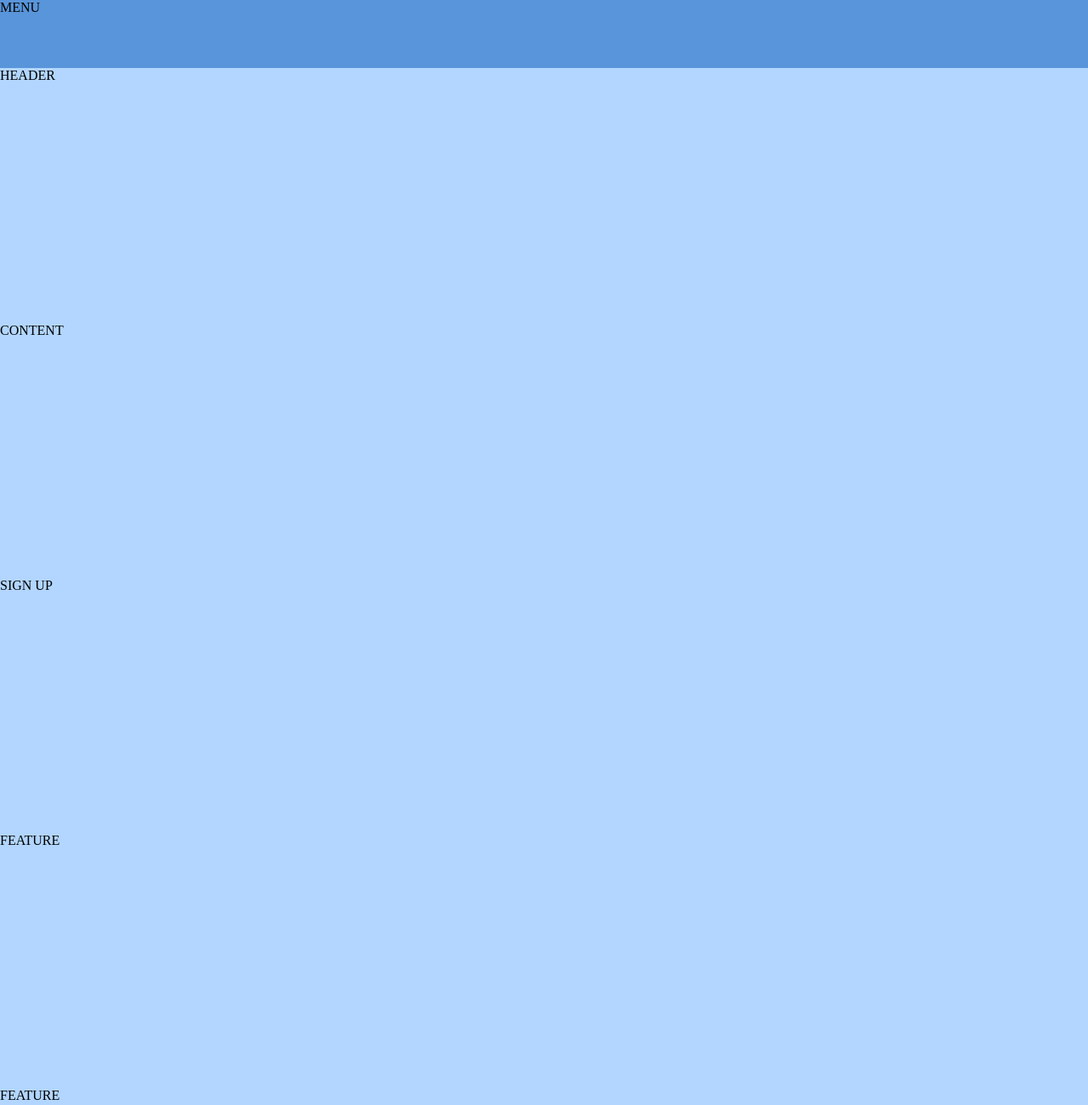
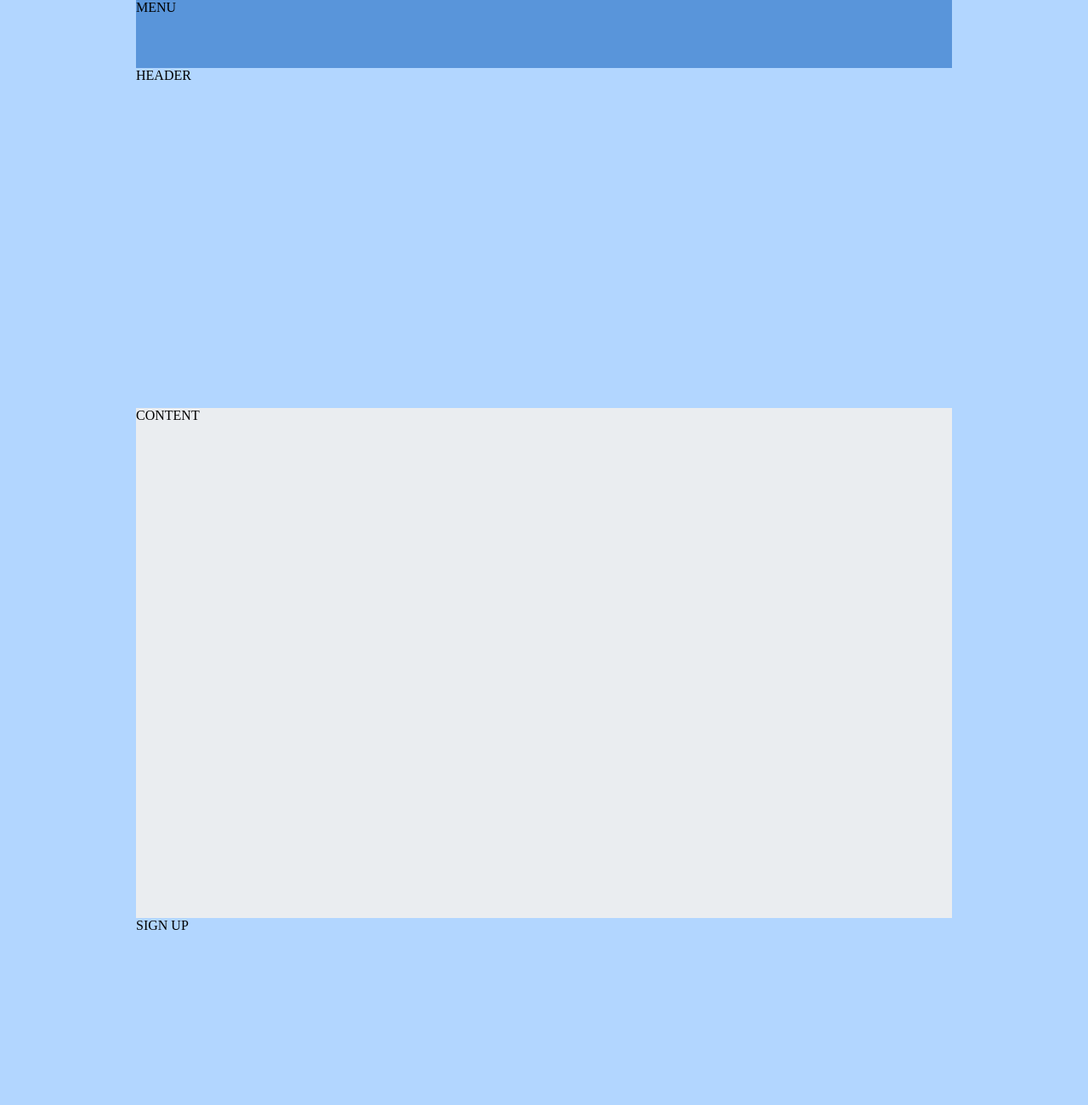
Before and after one commit to Ozlo2018/Capstone-01, a plain HTML site: page index.html in a window 1280 px wide. Shown: the top 1300 px of the page at 85% size. Drawn offline with Linux system fonts and the light colour scheme.

Commit message:
Updated dtd 080518

```diff
--- a/assets/css/style.css
+++ b/assets/css/style.css
@@ -18,6 +18,33 @@
 	height: 80px;
 }
 
+.header {
+	background-color: #B2D6FF;
+
+}
+.content {
+	background-color: #EAEDF0;
+	height: 600px;
+}
+.sign-up {
+	background-color: #B2D6FF;
+
+}
+.feature-1 {
+	background-color: #F5CF8E;
+
+}
+.feature-2 {
+	background-color: #F09A9D;
+
+}
+.feature-3 {
+	background-color: #C8C6FA;
+
+}
+
+
+
 
 
 
@@ -37,6 +64,15 @@
 	body {
 		background-color: #F5CF8E; /*yellow*/
 	}
+
+	.sign-up,
+	.feature-1,
+	.feature-2,
+	.feature-3 {
+		width: 50%;
+		float: left;
+	}
+
 }
 
 /*desktop style*/
@@ -44,4 +80,18 @@
 	body {
 		background-color: #B2D6FF; /*blue*/
 	}
+	.page {
+		width: 960px;
+		margin: 0 auto;
+	}
+
+	.feature-1,
+	.feature-2,
+	.feature-3 {
+		width: 33.33%;
+		float: left;
+	}
+	.header {
+		height: 400px;
+	}
 }
--- a/index.html
+++ b/index.html
@@ -2,7 +2,7 @@
 <html lang="en">
 <head>
 	<meta charset="utf-8">
-	<meta name="viewport" content="width=device-width, initial-scale=1.0">
+	<meta name="viewport" content="width=device-width, initial-scale=1.0, maximum-scale=1.0">
 	<meta http-equiv="X-UA-Compatible">
 
 	<title> Responsibe Web Design</title>
```
